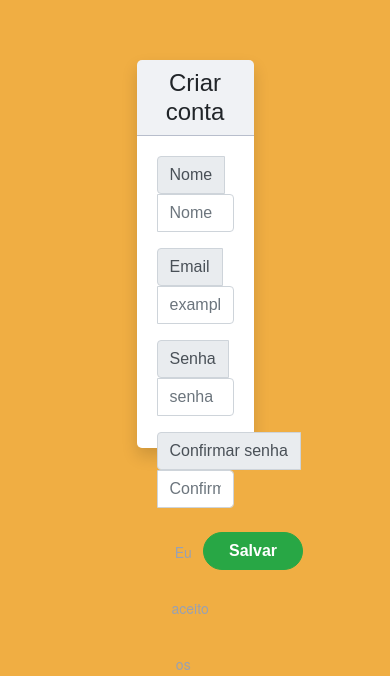
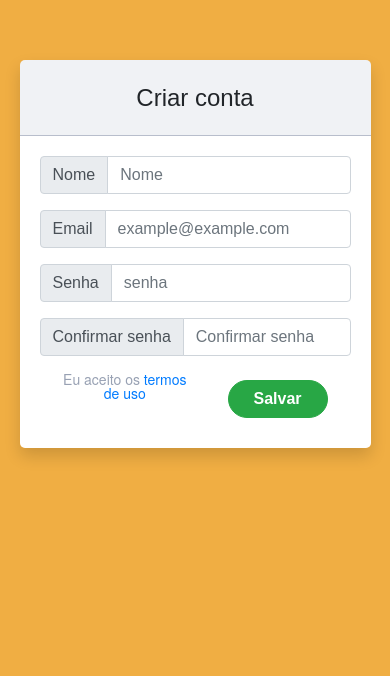
Before and after one commit to llvieira/iBuild, a React (Create React App) app in the folder frontend/ibuild/: page /register/user in a window 390 px wide. Shown: the part 168-844 px from the top of the page. Built offline with nearby package versions, Linux system fonts and the light colour scheme.

Commit message:
Create responsive layout to register user page

```diff
--- a/frontend/ibuild/src/components/input/Input.js
+++ b/frontend/ibuild/src/components/input/Input.js
@@ -2,7 +2,7 @@ import React from "react";
 
 const Input = ({ placeholder, type, required, changeProperty, value, name, pattern }) => (
     <div className="input-group mb-3">
-    <div className="input-group-prepend">
+        <div className="input-group-prepend hide-xs">
             <span className="input-group-text" id="basic-addon1">{name}</span>
         </div>
         <input type={type} className="form-control"
--- a/frontend/ibuild/src/layout/layout.css
+++ b/frontend/ibuild/src/layout/layout.css
@@ -50,7 +50,35 @@
     grid-column-end: 1;
     font-family: HelveticaNeue;
     font-size: 14px;
-    line-height: 4;
+    line-height: 1;
     letter-spacing: normal;
     color: #98a1b3;
 }
+
+@media screen and (min-width: 900px) and (max-width: 1240px) {
+    .shadow {
+        width: 40%;
+    }
+}
+
+@media screen and (min-width: 600px) and (max-width: 899px) {
+    .shadow {
+        width: 60%;
+    }
+}
+
+@media screen and (min-width: 361px) and (max-width: 599px) {
+    .shadow {
+        width: 90%;
+    }
+}
+
+@media screen and (max-width: 360px) {
+    .hide-xs {
+        display: none;
+    }
+
+    .shadow {
+        width: 95%;
+    }
+}
```
Lines whose indentation alone changed are shown as unchanged.
